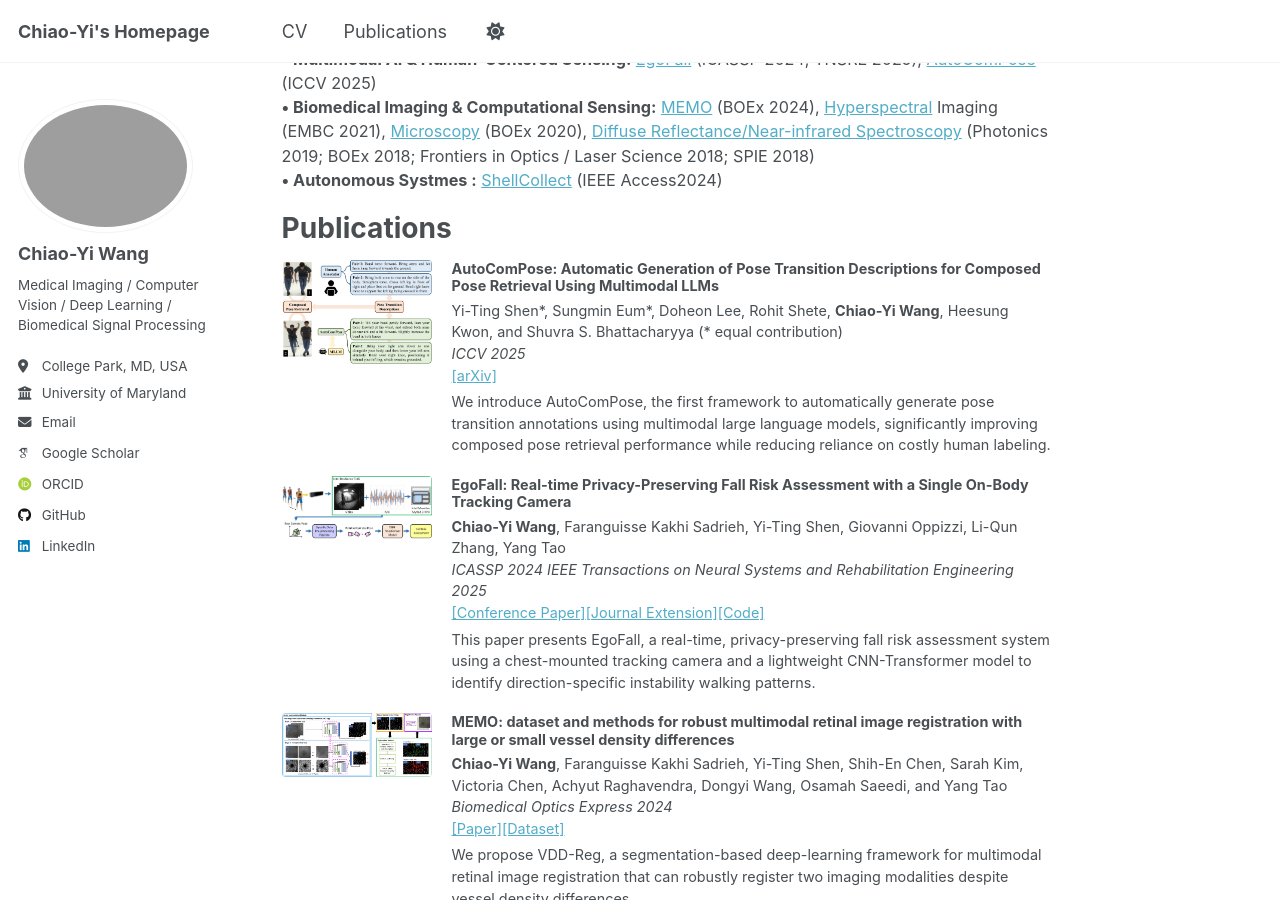
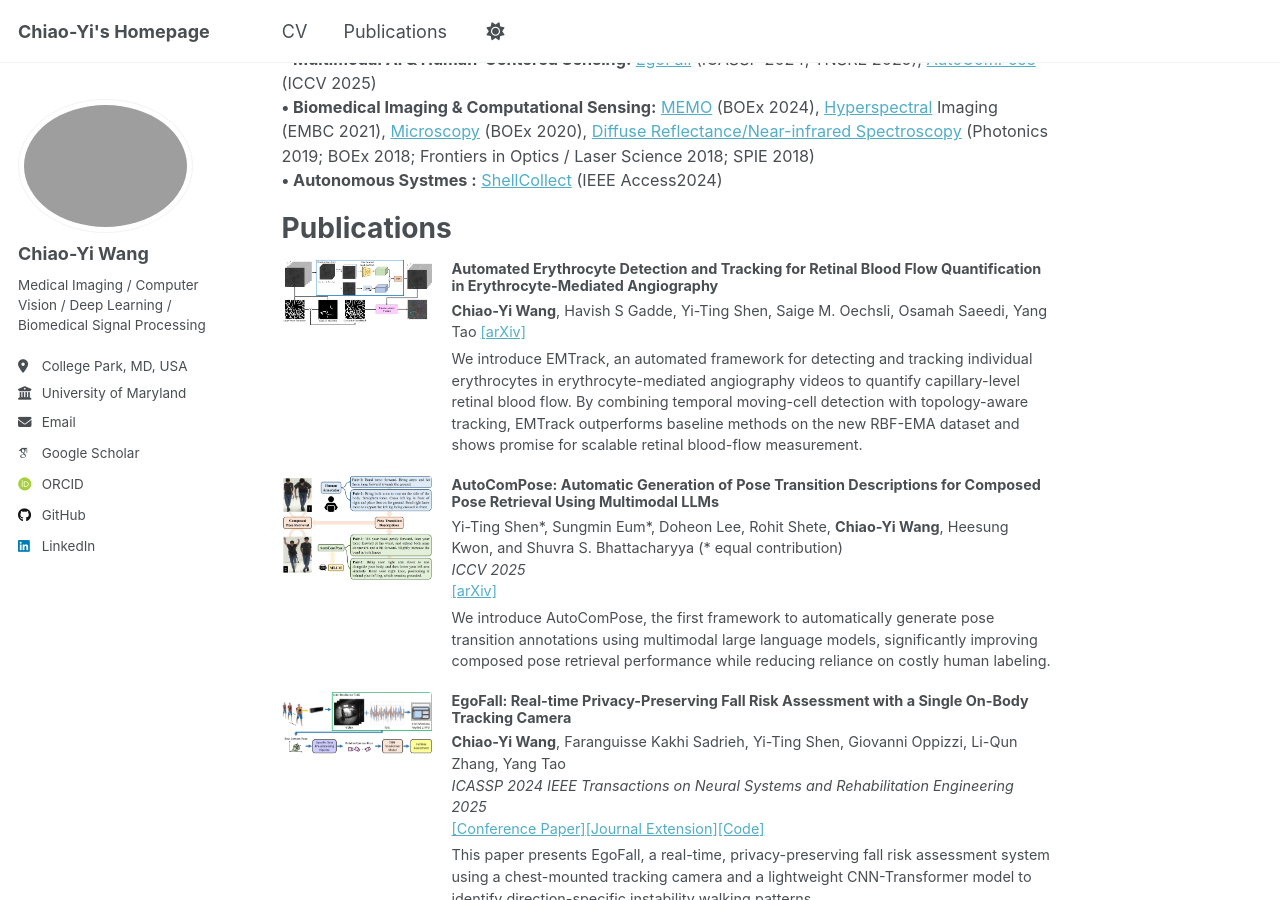
Before and after one commit to chiaoyiwang0424/chiaoyiwang0424.github.io, a Jekyll site: the page built from _pages/about.md, in a window 1280 px wide and 900 px high, scrolled down 749 px. Built offline with Jekyll 4.4.1, drawn with Linux system fonts in a browser that asks for light colours; some web fonts are replaced.

Commit message:
add a new paper

```diff
--- a/_pages/about.md
+++ b/_pages/about.md
@@ -36,6 +36,24 @@ My research focuses on applying <strong>machine learning and computer vision to
 
 Publications
 ======
+<div id="emtrack" style="display: flex; align-items: flex-start; margin-bottom: 20px; position: relative;">
+  <img src="/images/emtrack.png" alt="EMTrack" style="width: 150px; height: auto; margin-right: 20px; border-radius: 4px;" class="original-image">
+  <div>
+    <h3 style="margin: 0; font-size: 0.8em;">
+      Automated Erythrocyte Detection and Tracking for Retinal Blood Flow Quantification in Erythrocyte-Mediated Angiography
+    </h3>
+    <p style="margin: 5px 0; font-size: 0.8em;">
+      <strong>Chiao-Yi Wang</strong>, Havish S Gadde, Yi-Ting Shen, Saige M. Oechsli, Osamah Saeedi, Yang Tao
+      <a href="https://arxiv.org/abs/2606.01006">[arXiv]</a>
+    </p>
+    <p style="margin: 0; font-size: 0.8em;">
+      We introduce EMTrack, an automated framework for detecting and tracking individual erythrocytes in erythrocyte-mediated angiography videos to quantify capillary-level retinal blood flow. By combining temporal moving-cell detection with topology-aware tracking, EMTrack outperforms baseline methods on the new RBF-EMA dataset and shows promise for scalable retinal blood-flow measurement.
+    </p>
+  </div>
+  <div class="enlarged-image-container">
+    <img src="/images/emtrack.png" alt="EMTrack Enlarged" class="enlarged-image">
+  </div>
+</div>
 
 <div id="autocompose" style="display: flex; align-items: flex-start; margin-bottom: 20px; position: relative;">
   <img src="/images/autocompose.jpg" alt="AutoComPose" style="width: 150px; height: auto; margin-right: 20px; border-radius: 4px;" class="original-image">
```
Also changed, not shown: images/emtrack.png (added).
